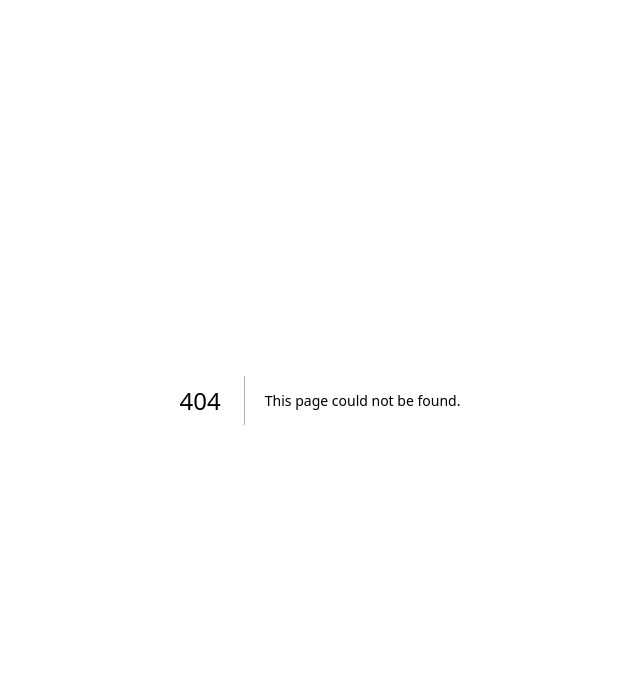
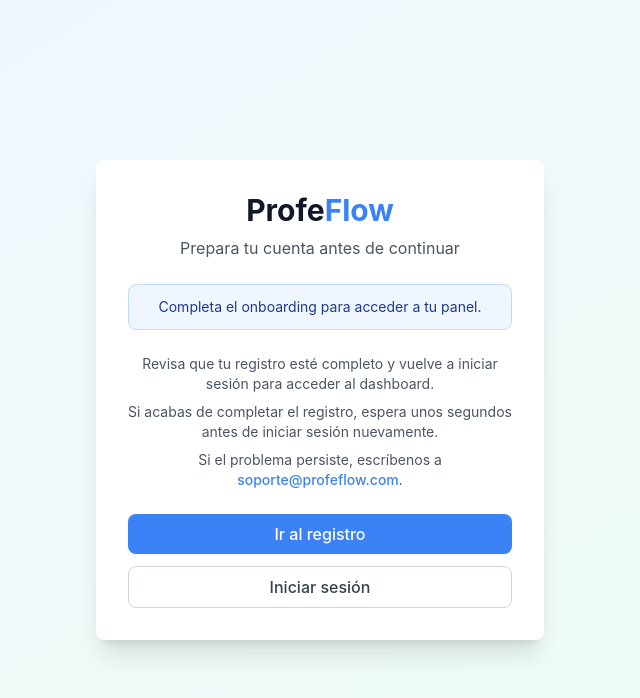
Before and after one commit to EducaliaApp/Educa-ia, a Next.js app: page /onboarding in a window 1280 px wide. Before the commit this address had no page. Shown: the top 698 px of the page, without its empty margins (320-960 px from the left). Built offline with nearby package versions, Linux system fonts and the light colour scheme.

Commit message:
Use admin client to stabilize profile provisioning

```diff
--- a/app/(auth)/actions.ts
+++ b/app/(auth)/actions.ts
@@ -5,17 +5,18 @@
 import { redirect } from 'next/navigation'
 import { createClient } from '@/lib/supabase/server'
 import { SUPABASE_ENV_HINT, isMissingSupabaseEnvError } from '@/lib/supabase/config'
+import { ensureProfileForUser } from '@/lib/supabase/profiles'
 
 export async function login(formData: FormData) {
   try {
     const supabase = await createClient()
 
-    const data = {
+    const credentials = {
       email: formData.get('email') as string,
       password: formData.get('password') as string,
     }
 
-    const { error } = await supabase.auth.signInWithPassword(data)
+    const { error } = await supabase.auth.signInWithPassword(credentials)
 
     if (error) {
       return { error: error.message }
@@ -38,7 +39,7 @@
   try {
     const supabase = await createClient()
 
-    const data = {
+    const credentials = {
       email: formData.get('email') as string,
       password: formData.get('password') as string,
     }
@@ -47,10 +48,15 @@
     const asignatura = formData.get('asignatura') as string
     const nivel = formData.get('nivel') as string
 
-    const { data: authData, error } = await supabase.auth.signUp({
-      ...data,
+    const { data: signUpData, error } = await supabase.auth.signUp({
+      ...credentials,
       options: {
         emailRedirectTo: getEmailRedirectTo(),
+        data: {
+          nombre,
+          asignatura,
+          nivel,
+        },
       },
     })
 
@@ -58,23 +64,12 @@
       return { error: error.message }
     }
 
-    // Actualizar perfil con datos adicionales
-    if (authData.user) {
-      const { error: profileError } = await supabase
-        .from('profiles')
-        .update({
-          nombre,
-          asignatura,
-          nivel,
-        })
-        .eq('id', authData.user.id)
-
-      if (profileError) {
-        return { error: profileError.message }
+    if (signUpData.user) {
+      try {
+        await ensureProfileForUser(signUpData.user)
+      } catch (profileError) {
+        console.error('Error ensuring profile during signup action', profileError)
       }
-
-      // Aquí se enviaría el email de bienvenida con Resend
-      // await sendWelcomeEmail(data.email, nombre)
     }
 
     revalidatePath('/', 'layout')
--- a/app/(auth)/login/page.tsx
+++ b/app/(auth)/login/page.tsx
@@ -65,6 +65,7 @@
             value={email}
             onChange={(e) => setEmail(e.target.value)}
             required
+            autoComplete="email"
           />
 
           <Input
@@ -74,6 +75,7 @@
             value={password}
             onChange={(e) => setPassword(e.target.value)}
             required
+            autoComplete="current-password"
           />
 
           {error && (
--- /dev/null
+++ b/app/(auth)/onboarding/page.tsx
@@ -0,0 +1,79 @@
+import Link from 'next/link'
+
+type OnboardingPageProps = {
+  searchParams?: {
+    status?: string
+  }
+}
+
+export default function OnboardingPage({ searchParams }: OnboardingPageProps) {
+  const status = searchParams?.status
+
+  const message = (() => {
+    if (status === 'profile-created') {
+      return 'Creamos tu perfil automáticamente. Vuelve a iniciar sesión para continuar con el onboarding.'
+    }
+
+    if (status === 'profile-error') {
+      return 'Tuvimos un problema al preparar tu perfil. Cierra las pestañas abiertas y vuelve a iniciar sesión para continuar.'
+    }
+
+    return 'Completa el onboarding para acceder a tu panel.'
+  })()
+
+  const registerButtonClass =
+    'w-full inline-flex justify-center rounded-lg bg-primary px-4 py-2 text-white font-medium shadow-sm hover:bg-primary/90 transition'
+  const loginButtonClass =
+    'w-full inline-flex justify-center rounded-lg border border-gray-300 px-4 py-2 text-gray-700 font-medium hover:bg-gray-50 transition'
+
+  return (
+    <div className="min-h-screen flex items-center justify-center bg-gradient-to-br from-blue-50 to-green-50 p-4">
+      <div className="bg-white rounded-lg shadow-xl p-8 w-full max-w-md space-y-6 text-center">
+        <div>
+          <h1 className="text-3xl font-bold text-gray-900">
+            Profe<span className="text-primary">Flow</span>
+          </h1>
+          <p className="mt-2 text-gray-600">Prepara tu cuenta antes de continuar</p>
+        </div>
+
+        <div className="bg-blue-50 border border-blue-200 text-blue-900 px-4 py-3 rounded-lg text-sm">
+          {message}
+        </div>
+
+        <div className="space-y-2 text-sm text-gray-600">
+          <p>
+            Revisa que tu registro esté completo y vuelve a iniciar sesión para acceder al dashboard.
+          </p>
+          <p>
+            Si acabas de completar el registro, espera unos segundos antes de iniciar sesión nuevamente.
+          </p>
+          <p>
+            Si el problema persiste, escríbenos a{' '}
+            <a
+              href="mailto:soporte@profeflow.com"
+              className="text-primary font-medium hover:underline"
+            >
+              soporte@profeflow.com
+            </a>
+            .
+          </p>
+        </div>
+
+        <div className="flex flex-col gap-3">
+          <Link
+            href="/register"
+            className={registerButtonClass}
+          >
+            Ir al registro
+          </Link>
+          <Link
+            href="/login"
+            className={loginButtonClass}
+          >
+            Iniciar sesión
+          </Link>
+        </div>
+      </div>
+    </div>
+  )
+}
--- a/app/(auth)/register/page.tsx
+++ b/app/(auth)/register/page.tsx
@@ -66,30 +66,19 @@
       const { data: authData, error: authError } = await supabase.auth.signUp({
         email: formData.email,
         password: formData.password,
+        options: {
+          data: {
+            nombre: formData.nombre,
+            asignatura: formData.asignatura,
+            nivel: formData.nivel,
+          },
+        },
       })
 
       if (authError) {
         setError(authError.message)
         setLoading(false)
         return
-      }
-
-      // Actualizar perfil con datos adicionales
-      if (authData.user) {
-        const { error: profileError } = await supabase
-          .from('profiles')
-          .update({
-            nombre: formData.nombre,
-            asignatura: formData.asignatura,
-            nivel: formData.nivel,
-          })
-          .eq('id', authData.user.id)
-
-        if (profileError) {
-          setError(profileError.message)
-          setLoading(false)
-          return
-        }
       }
 
       router.push('/dashboard')
@@ -131,6 +120,7 @@
             value={formData.nombre}
             onChange={handleChange}
             required
+            autoComplete="name"
           />
 
           <Input
@@ -141,6 +131,7 @@
             value={formData.email}
             onChange={handleChange}
             required
+            autoComplete="email"
           />
 
           <Input
@@ -152,6 +143,7 @@
             onChange={handleChange}
             required
             minLength={6}
+            autoComplete="new-password"
           />
 
           <Select
--- a/app/(dashboard)/layout.tsx
+++ b/app/(dashboard)/layout.tsx
@@ -1,5 +1,7 @@
 import { redirect } from 'next/navigation'
 import { createClient } from '@/lib/supabase/server'
+import { ensureProfileForUser } from '@/lib/supabase/profiles'
+import type { Profile } from '@/lib/supabase/types'
 import Sidebar from '@/components/Sidebar'
 import { ToastProvider } from '@/components/ui/Toast'
 
@@ -18,23 +20,29 @@
     redirect('/login')
   }
 
-  // Obtener perfil del usuario
-  const { data: profile } = await supabase
-    .from('profiles')
-    .select('*')
-    .eq('id', user.id)
-    .single()
+  let profile: Profile | null = null
+
+  try {
+    profile = await ensureProfileForUser(user)
+  } catch (error) {
+    console.error('Failed to load profile for dashboard layout', error)
+    await supabase.auth.signOut()
+    redirect('/onboarding?status=profile-error')
+  }
 
   if (!profile) {
-    redirect('/login')
+    await supabase.auth.signOut()
+    redirect('/onboarding?status=profile-error')
   }
+
+  const resolvedProfile = profile as Profile
 
   return (
     <ToastProvider>
       <div className="flex h-screen overflow-hidden bg-gray-50">
         {/* Sidebar */}
         <aside className="hidden md:flex md:flex-col md:w-64 lg:w-72">
-          <Sidebar profile={profile} />
+          <Sidebar profile={resolvedProfile} />
         </aside>
 
         {/* Main content */}
--- a/app/layout.tsx
+++ b/app/layout.tsx
@@ -1,5 +1,4 @@
 import type { Metadata } from 'next'
-import { SpeedInsights } from '@vercel/speed-insights/next'
 import './globals.css'
 
 export const metadata: Metadata = {
@@ -16,7 +15,6 @@
     <html lang="es">
       <body>
         {children}
-        <SpeedInsights />
       </body>
     </html>
   )
--- a/lib/supabase/admin.ts
+++ b/lib/supabase/admin.ts
@@ -1,4 +1,4 @@
-import { createClient } from '@supabase/supabase-js'
+import { createClient, type SupabaseClient } from '@supabase/supabase-js'
 import { getSupabaseConfig } from './config'
 import type { Database } from './types'
 
@@ -9,7 +9,7 @@
  *
  * SECURITY: Never expose this client to the frontend!
  */
-export function createAdminClient() {
+export function createAdminClient(): SupabaseClient<Database, 'public'> {
   const { url } = getSupabaseConfig()
   const serviceRoleKey = process.env.SUPABASE_SERVICE_ROLE_KEY
 
@@ -20,7 +20,7 @@
     )
   }
 
-  return createClient<Database>(url, serviceRoleKey, {
+  return createClient<Database, 'public'>(url, serviceRoleKey, {
     auth: {
       autoRefreshToken: false,
       persistSession: false,
--- /dev/null
+++ b/lib/supabase/profiles.ts
@@ -0,0 +1,88 @@
+import type { User } from '@supabase/supabase-js'
+import { createAdminClient } from './admin'
+import type { Database, Profile } from './types'
+
+type AdminClient = ReturnType<typeof createAdminClient>
+type ProfileRow = Database['public']['Tables']['profiles']['Row']
+type ProfileInsert = Database['public']['Tables']['profiles']['Insert']
+
+function buildProfilePayload(user: User): ProfileInsert {
+  const metadata = (user.user_metadata ?? {}) as Record<string, unknown>
+  const nombre = typeof metadata.nombre === 'string' ? metadata.nombre : undefined
+  const asignatura = typeof metadata.asignatura === 'string' ? metadata.asignatura : undefined
+  const nivel = typeof metadata.nivel === 'string' ? metadata.nivel : undefined
+
+  const primaryEmail = typeof user.email === 'string' && user.email.length > 0 ? user.email : undefined
+  const metadataEmail =
+    typeof metadata.email === 'string' && (metadata.email as string).length > 0
+      ? (metadata.email as string)
+      : undefined
+
+  return {
+    id: user.id,
+    email: primaryEmail ?? metadataEmail ?? null,
+    nombre,
+    asignatura,
+    nivel,
+  }
+}
+
+function mergeProfile(existing: ProfileRow, fallback: ProfileInsert): Profile {
+  return {
+    ...existing,
+    email: existing.email ?? fallback.email ?? null,
+    nombre: existing.nombre ?? fallback.nombre ?? null,
+    asignatura: existing.asignatura ?? fallback.asignatura ?? null,
+    nivel: existing.nivel ?? fallback.nivel ?? null,
+  } as Profile
+}
+
+async function fetchProfileById(adminClient: AdminClient, userId: string): Promise<ProfileRow | null> {
+  const { data, error } = await adminClient
+    .from('profiles')
+    .select('*')
+    .eq('id', userId)
+    .maybeSingle()
+
+  if (error) {
+    throw error
+  }
+
+  return (data as ProfileRow | null) ?? null
+}
+
+export async function ensureProfileForUser(user: User): Promise<Profile> {
+  const adminClient = createAdminClient()
+  const profilePayload = buildProfilePayload(user)
+
+  const existingProfile = await fetchProfileById(adminClient, user.id)
+
+  if (existingProfile) {
+    return mergeProfile(existingProfile, profilePayload)
+  }
+
+  const { error: insertError } = await (adminClient.from('profiles') as any).insert(profilePayload)
+
+  if (insertError) {
+    throw insertError
+  }
+
+  const createdProfile = await fetchProfileById(adminClient, user.id)
+
+  if (!createdProfile) {
+    throw new Error('Profile was not found after creation')
+  }
+
+  return mergeProfile(createdProfile, profilePayload)
+}
+
+export async function getProfileById(userId: string): Promise<Profile | null> {
+  const adminClient = createAdminClient()
+  const profile = await fetchProfileById(adminClient, userId)
+
+  if (!profile) {
+    return null
+  }
+
+  return profile as Profile
+}
--- a/package.json
+++ b/package.json
@@ -12,7 +12,6 @@
     "@hookform/resolvers": "^3.9.0",
     "@supabase/ssr": "^0.5.1",
     "@supabase/supabase-js": "^2.45.0",
-    "@vercel/speed-insights": "^1.2.0",
     "clsx": "^2.1.1",
     "html2canvas": "^1.4.1",
     "jspdf": "^2.5.2",
```
Also changed, not shown: 1 other file (tests, documents, lock files or other folders).
